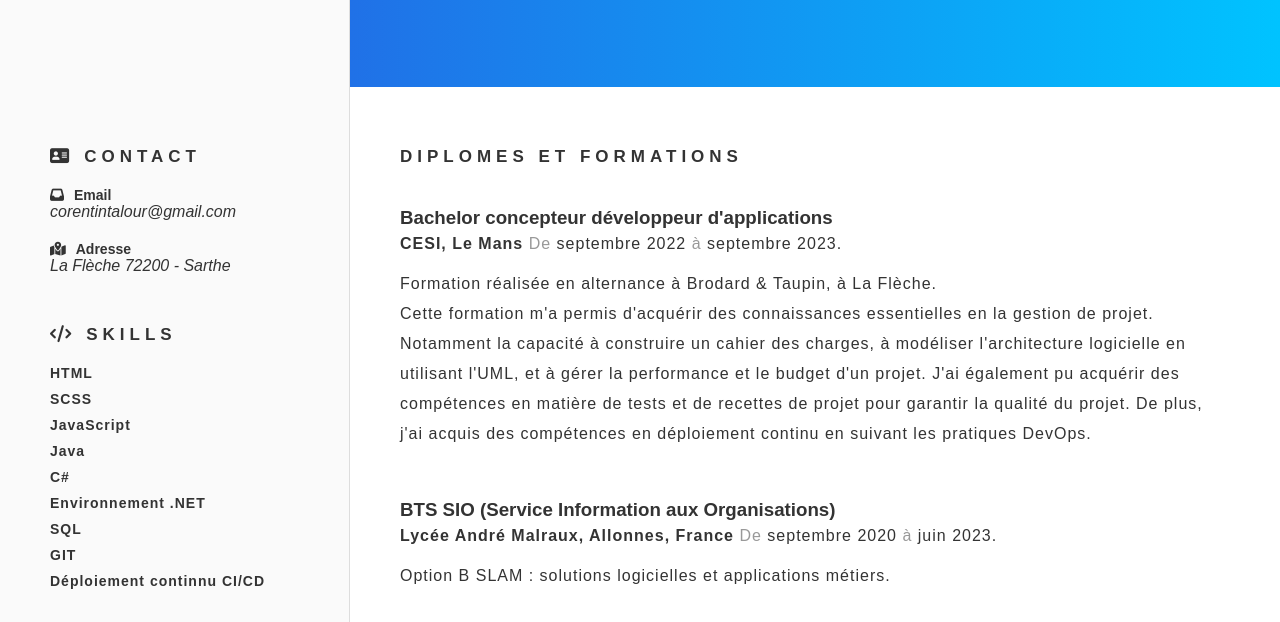
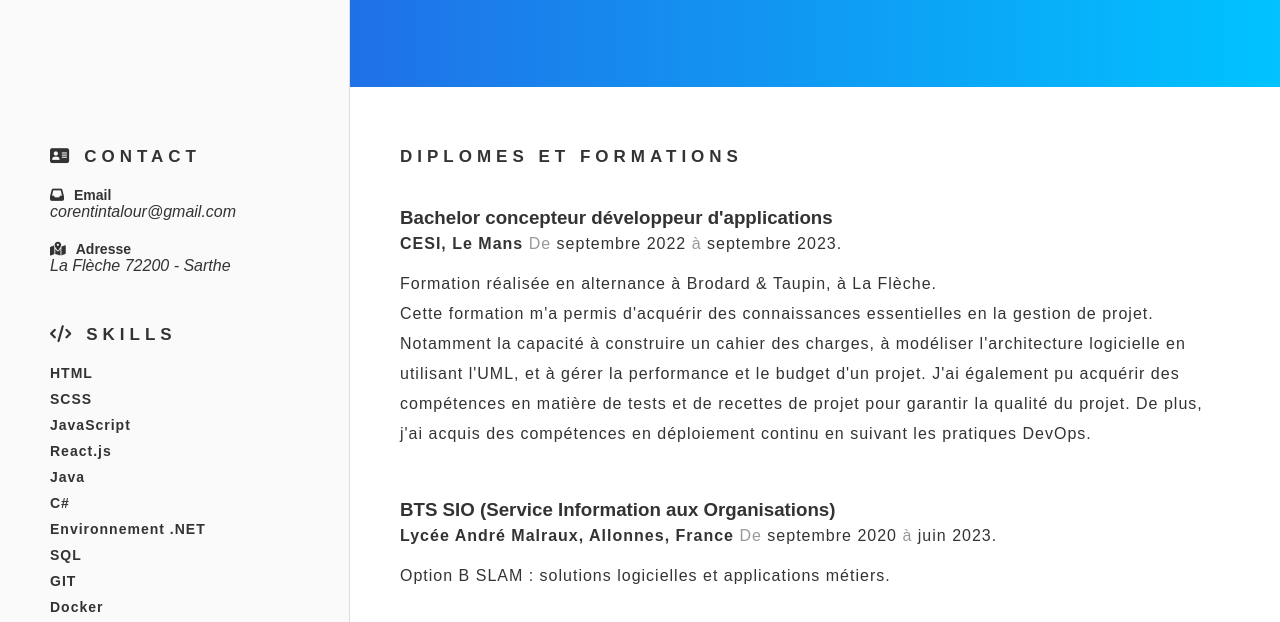
Before and after one commit to CorentinTalour/CV, a website: page index.html in a window 1280 px wide. Shown: the part 301-923 px from the top of the page. Drawn offline with Linux system fonts and the light colour scheme; a web font is replaced by a local one.

Commit message:
Add skills

```diff
--- a/index.html
+++ b/index.html
@@ -35,11 +35,13 @@
       <h3 class="spacing">HTML</h3>
       <h3 class="spacing">SCSS</h3>
       <h3 class="spacing">JavaScript</h3>
+      <h3 class="spacing">React.js</h3>
       <h3 class="spacing">Java</h3>
       <h3 class="spacing">C#</h3>
       <h3 class="spacing">Environnement .NET</h3>
       <h3 class="spacing">SQL</h3>
       <h3 class="spacing">GIT</h3>
+      <h3 class="spacing">Docker</h3>
       <h3 class="spacing">Déploiement continnu CI/CD</h3>
     </div>
     <div class="block">
```
